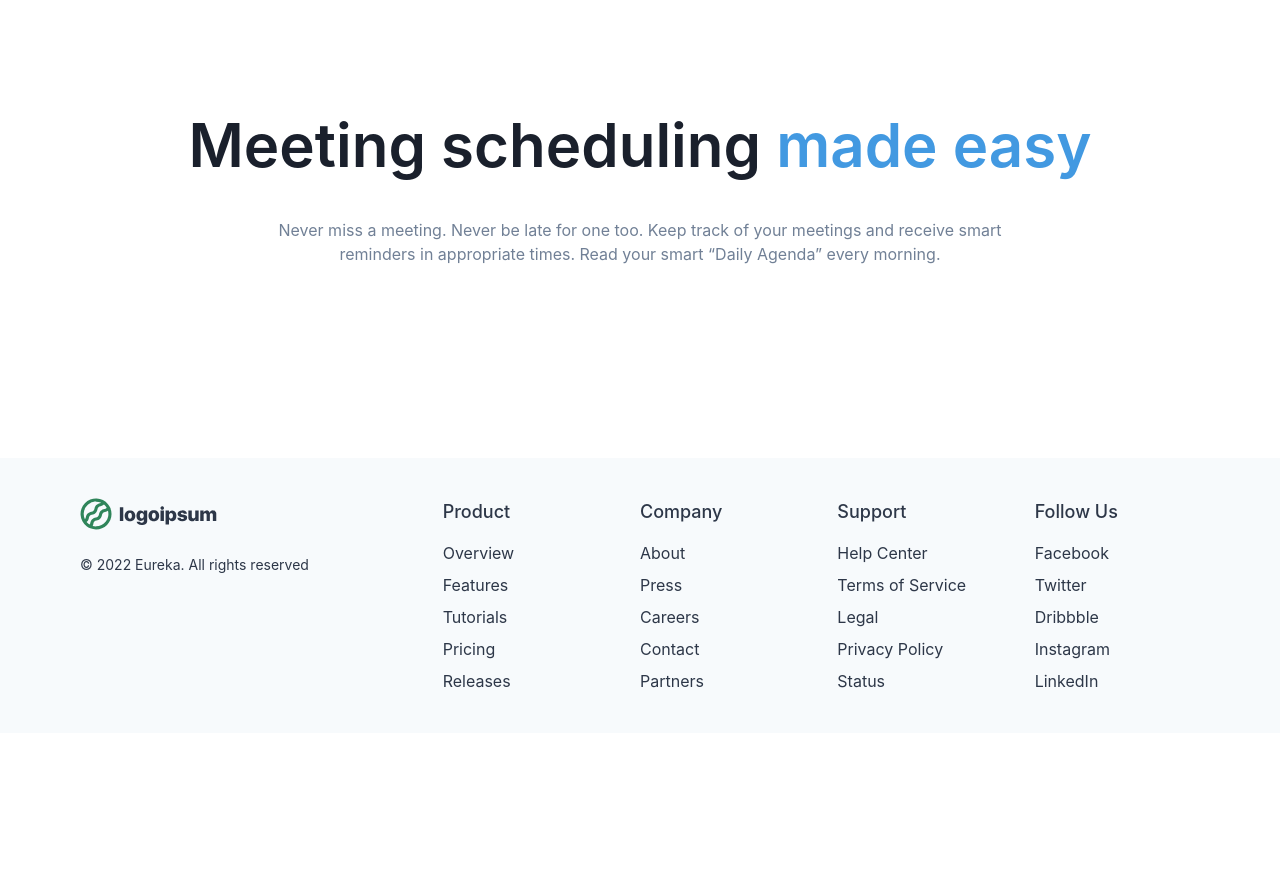
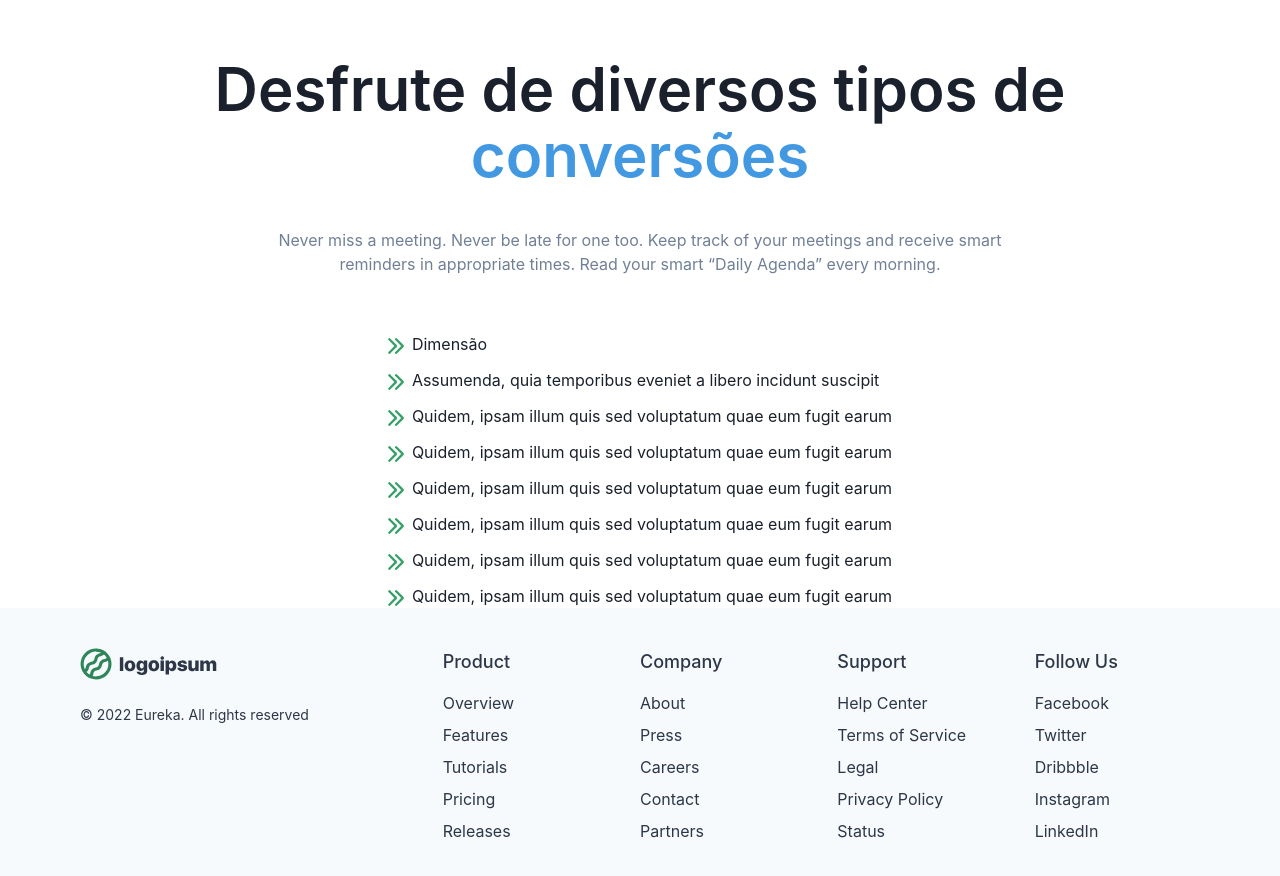
Before and after one commit to SirNaelC7-dev/super-eureka, a Next.js app: page /categories in a window 1280 px wide. Shown: the top 876 px of the page. Before the commit the page ends 800 px from the top, so only its background shows below. Built offline with nearby package versions, Linux system fonts and the light colour scheme.

Commit message:
feat: adicionado links na página categories

```diff
--- a/src/components/categories/Header/index.tsx
+++ b/src/components/categories/Header/index.tsx
@@ -31,14 +31,14 @@ export default function Header({itens}:HeaderProps) {
         textAlign={'center'}
         align={'center'}
         spacing={{ base: 8, md: 10 }}
-        py={{ base: 20, md: 28 }}>
+        py={{ base: 10, md: 14 }}>
         <Heading
           fontWeight={600}
           fontSize={{ base: '3xl', sm: '4xl', md: '6xl' }}
           lineHeight={'110%'}>
-          Meeting scheduling{' '}
+          Desfrute de diversos tipos de {' '}
           <Text as={'span'} color={'blue.400'}>
-            made easy
+            conversões
           </Text>
         </Heading>
         <Text color={'gray.500'} maxW={'3xl'}>
@@ -46,8 +46,7 @@ export default function Header({itens}:HeaderProps) {
           meetings and receive smart reminders in appropriate times. Read your
           smart “Daily Agenda” every morning.
         </Text>
-        <Flex w={'full'}>
-        </Flex>
+        {itens.length > 0 &&
           <Tabs variant='soft-rounded' colorScheme='blue'>
               <TabList justifyContent='center'>
                   {itens.map((item)=>{
@@ -64,6 +63,7 @@ export default function Header({itens}:HeaderProps) {
                   })}
               </TabPanels>
           </Tabs>
+        }
       </Stack>
     </Container>
   );
--- a/src/pages/categories/index.tsx
+++ b/src/pages/categories/index.tsx
@@ -1,11 +1,53 @@
+import { Flex, List, ListIcon, ListItem } from "@chakra-ui/react";
 import Header from "../../components/categories/Header";
 import Footer from "../../components/shared/Footer";
+import {
+    ArrowRightIcon, PhoneIcon,
+} from '@chakra-ui/icons'
+import Link from "next/link";
 
 
 export default function Categories() {
     return (
         <>
             <Header itens={[]}/>
+            <Flex justifyContent='center' >
+                <List spacing={3}>
+                    <ListItem>
+                        <ListIcon as={ArrowRightIcon} color='green.500' />
+                        <Link href='categories/dimension'>Dimensão</Link>
+                    </ListItem>
+                    <ListItem>
+                        <ListIcon as={ArrowRightIcon} color='green.500' />
+                        Assumenda, quia temporibus eveniet a libero incidunt suscipit
+                    </ListItem>
+                    <ListItem>
+                        <ListIcon as={ArrowRightIcon} color='green.500' />
+                        Quidem, ipsam illum quis sed voluptatum quae eum fugit earum
+                    </ListItem>
+                    {/* You can also use custom icons from react-icons */}
+                    <ListItem>
+                        <ListIcon as={ArrowRightIcon} color='green.500' />
+                        Quidem, ipsam illum quis sed voluptatum quae eum fugit earum
+                    </ListItem>
+                    <ListItem>
+                        <ListIcon as={ArrowRightIcon} color='green.500' />
+                        Quidem, ipsam illum quis sed voluptatum quae eum fugit earum
+                    </ListItem>
+                    <ListItem>
+                        <ListIcon as={ArrowRightIcon} color='green.500' />
+                        Quidem, ipsam illum quis sed voluptatum quae eum fugit earum
+                    </ListItem>
+                    <ListItem>
+                        <ListIcon as={ArrowRightIcon} color='green.500' />
+                        Quidem, ipsam illum quis sed voluptatum quae eum fugit earum
+                    </ListItem>
+                    <ListItem>
+                        <ListIcon as={ArrowRightIcon} color='green.500' />
+                        Quidem, ipsam illum quis sed voluptatum quae eum fugit earum
+                    </ListItem>
+                </List>
+            </Flex>
             <Footer />
         </>
 
```
Lines whose indentation alone changed are shown as unchanged.
